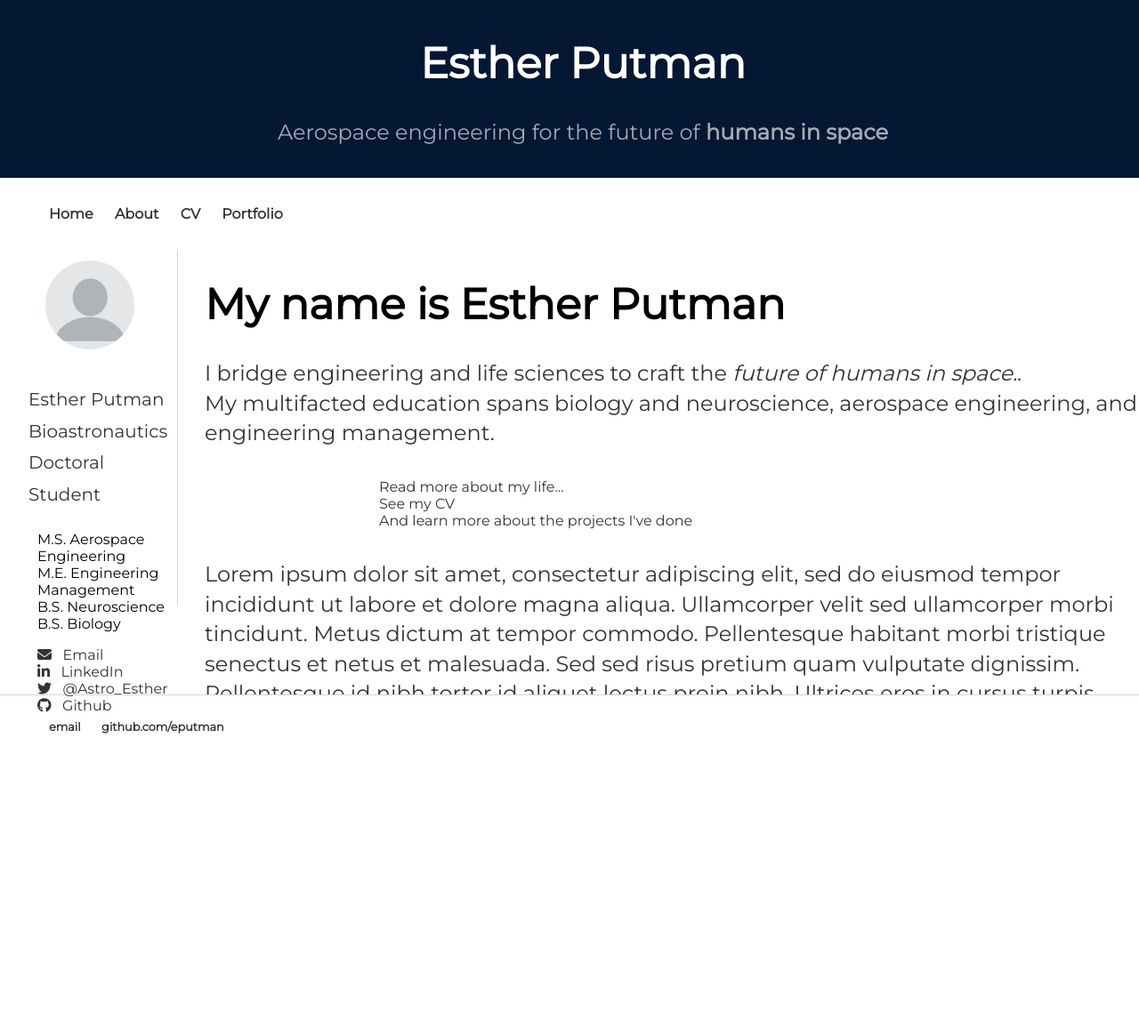
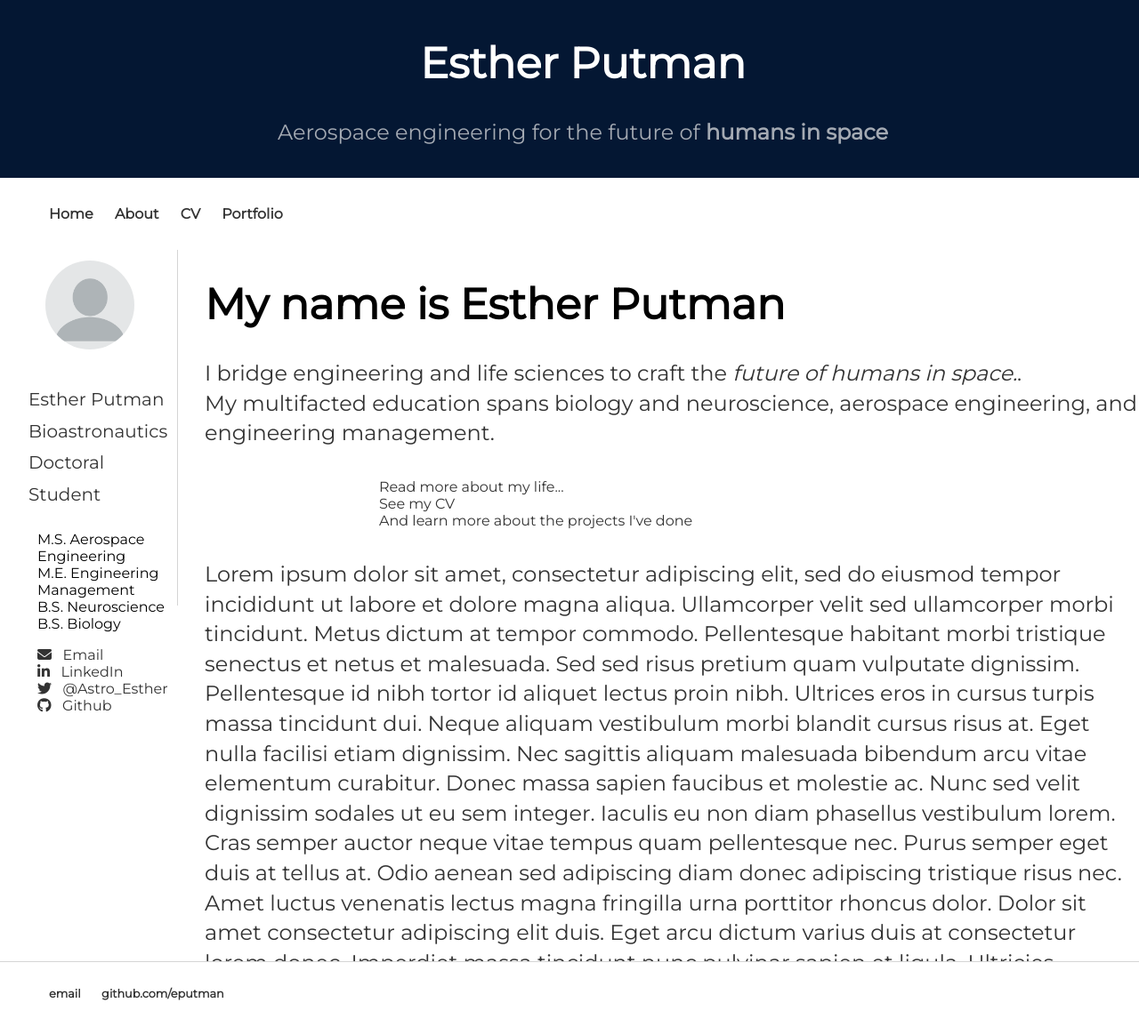
Before and after one commit to eputman/eputman.github.io, a Jekyll site: the page built from index.html, in a window 1280 px wide. Shown: the top 1164 px of the page at 89% size. Built offline with Jekyll 4.4.1, drawn with Linux system fonts in a browser that asks for light colours; nearby versions of some CDN libraries.

Commit message:
Update main.css

```diff
--- a/css/main.css
+++ b/css/main.css
@@ -123,8 +123,8 @@
      padding: 2px;
  }
  .content {
-     margin-left: 200px;
-     height: 500px;
+     margin-left: 200px; /* Width of sidebar! */
+     height: 800px;
      width: auto;
      position: relative;
      background: #ffffff;
```
